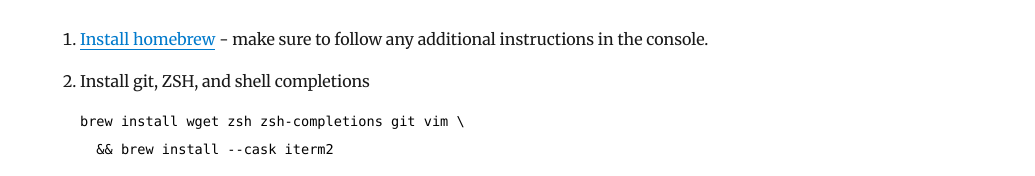
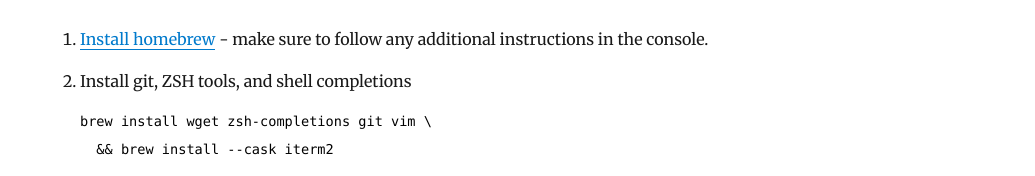
Before and after one commit to olmesm/ohmybuck, a Gatsby site: page /2020-06-08-09-41-setting-up-your-mac/ in a window 1280 px wide. Shown: the part 280-456 px from the top of the page, without its empty margins (245-1280 px from the left). Built offline with nearby package versions, Linux system fonts and the light colour scheme; Gatsby itself is replaced by a stand-in of ours; some packages are replaced by stand-ins of ours.

Commit message:
updated mac instructions to exclude zsh

````diff
--- a/content/blog/2020-06-08-09-41-setting-up-your-mac/index.md
+++ b/content/blog/2020-06-08-09-41-setting-up-your-mac/index.md
@@ -8,10 +8,10 @@
 My somewhat opinionated guide to mac setup with a focus on enhancing existing/normal workflows. Tooling and setup has a focus on ease of setup and keeping an experience that isn't too far from OS defaults.
 
 1. [Install homebrew](https://brew.sh/) - make sure to follow any additional instructions in the console.
-1. Install git, ZSH, and shell completions
+1. Install git, ZSH tools, and shell completions
 
    ```bash
-   brew install wget zsh zsh-completions git vim \
+   brew install wget zsh-completions git vim \
      && brew install --cask iterm2
    ```
 
````
